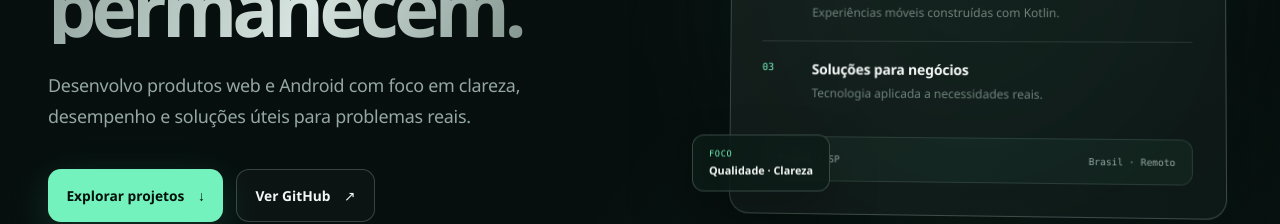
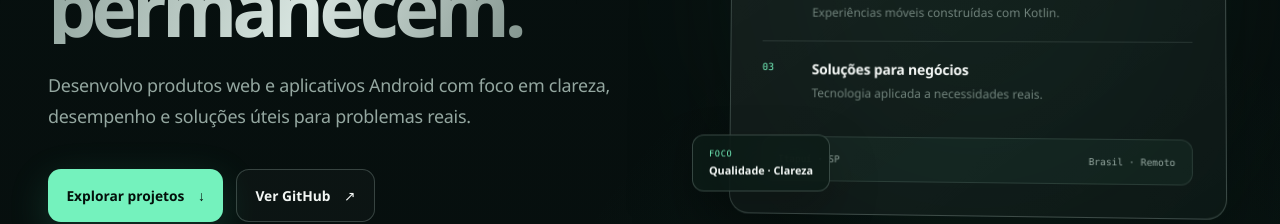
Before and after one commit to diogozarpelo/portfolio-profissional, a React (Vite) app: page / in a window 1280 px wide. Shown: the part 550-774 px from the top of the page. Built offline with nearby package versions, Linux system fonts and the light colour scheme.

Commit message:
refactor: refine portfolio copy

```diff
--- a/src/components/AboutSection.tsx
+++ b/src/components/AboutSection.tsx
@@ -26,7 +26,7 @@ function AboutSection() {
         <div className="about-statistics" aria-label="Resumo profissional">
           <div>
             <strong>4</strong>
-            <span>Projetos públicos</span>
+            <span>Projetos no portfólio</span>
           </div>
           <div>
             <strong>40+</strong>
--- a/src/components/SkillsSection.tsx
+++ b/src/components/SkillsSection.tsx
@@ -33,8 +33,8 @@ const skillGroups = [
   },
   {
     index: '06',
-    title: 'Infraestrutura',
-    description: 'Fundamentos para publicação, redes e ambientes modernos.',
+    title: 'Infraestrutura e integrações',
+    description: 'Publicação, redes, integrações e fluxos preparados para ambientes modernos.',
     technologies: ['AWS', 'DNS', 'Webhooks', 'Filas', 'Deploy'],
   },
 ]
--- a/src/pages/HomePage.tsx
+++ b/src/pages/HomePage.tsx
@@ -87,7 +87,7 @@ function HomePage() {
             </h1>
 
             <p className="hero-description">
-              Desenvolvo produtos web e Android com foco em clareza,
+              Desenvolvo produtos web e aplicativos Android com foco em clareza,
               desempenho e soluções úteis para problemas reais.
             </p>
 
```
